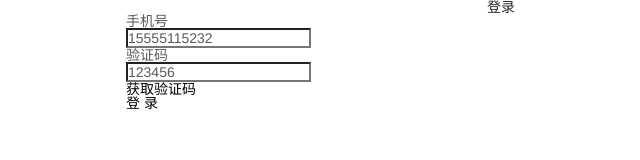
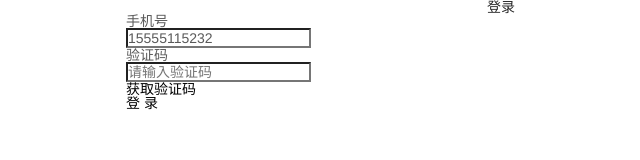
Before and after one commit to zhousibao/flygoo, a React app: page /#/login in a window 1280 px wide. Shown: the top 160 px of the page, without its empty margins (139-779 px from the left). Built offline with nearby package versions, Linux system fonts and the light colour scheme.

Commit message:
优化完整登录

```diff
--- a/src/pages/login/api.ts
+++ b/src/pages/login/api.ts
@@ -1,11 +1,12 @@
 import request from '@/utils/axios'
 
 // 获取验证码
-export function getCode(){
+export function getCode(data){
   return request({
     url: '/api/user/getCode',
     method: 'POST',
     json: true,
+    data,
   })
 }
 
--- a/src/pages/login/index.tsx
+++ b/src/pages/login/index.tsx
@@ -20,11 +20,19 @@ interface dispatchProps{
 type IProps = RouteComponentProps &  IStoreUser & dispatchProps
 
 class Login extends React.Component<IProps, IState>{
+  private interval:number|undefined = undefined;
+
   public state: Readonly<IState> = {
     phone: '15555115232',
-    msgCode: '123456',
+    msgCode: '',
     tip: '获取验证码', //获取验证码按钮文本
     canTip: false, //是否禁用验证码按钮
+  }
+
+  componentWillUnmount(){
+    if(this.interval){
+      window.clearInterval(this.interval);
+    }
   }
 
 
@@ -51,11 +59,16 @@ class Login extends React.Component<IProps, IState>{
       return false;
     }
 
-    const { code } = await getCode()
+    const where = {
+      phone,
+    }
+    const { code, data } = await getCode(where)
     if(code === 0){
+      const msgCode = String(data.msgCode || '')
+      this.onChange('msgCode', msgCode)
 
       let t:number = 60;
-      let interval = window.setInterval( () => {
+      this.interval = window.setInterval(() => {
         if (t > 0) {
           t--;
           this.setState({
@@ -67,7 +80,7 @@ class Login extends React.Component<IProps, IState>{
             tip: `获取验证码`,
             canTip: false,
           })
-          window.clearInterval(interval);
+          window.clearInterval(this.interval);
         }
       }, 1000);
     }
@@ -80,28 +93,24 @@ class Login extends React.Component<IProps, IState>{
       Toast.fail('请输入手机号码', 2);
       return false;
     }
-
     if(phone.length !== 11){
       Toast.fail('请输入正确的手机号码', 2);
       return false;
     }
-
     if(!msgCode){
       Toast.fail('请输入验证码', 2);
       return false;
     }
-
     if(msgCode.length !== 6){
       Toast.fail('请输入6位验证码', 2);
       return false;
     }
 
-    const where = {
-      phone: this.state.phone,
-      code: this.state.msgCode,
-    }
-
     try{
+      const where = {
+        phone: this.state.phone,
+        code: this.state.msgCode,
+      }
       const { code, data } = await login(where)
       if(code === 0){
         const { token, userInfo } = data
@@ -131,14 +140,14 @@ class Login extends React.Component<IProps, IState>{
             type="number"
             maxLength={11}
             placeholder="请输入手机号"
-            defaultValue={phone}
+            value={phone}
             onChange={ v =>this.onChange('phone', v) }
           > 手机号</InputItem>
           <InputItem
             type="number"
             maxLength={6}
             placeholder="请输入验证码"
-            defaultValue={msgCode}
+            value={msgCode}
             onChange={v => this.onChange('msgCode', v) }
           >验证码</InputItem>
           <WhiteSpace/>
```
